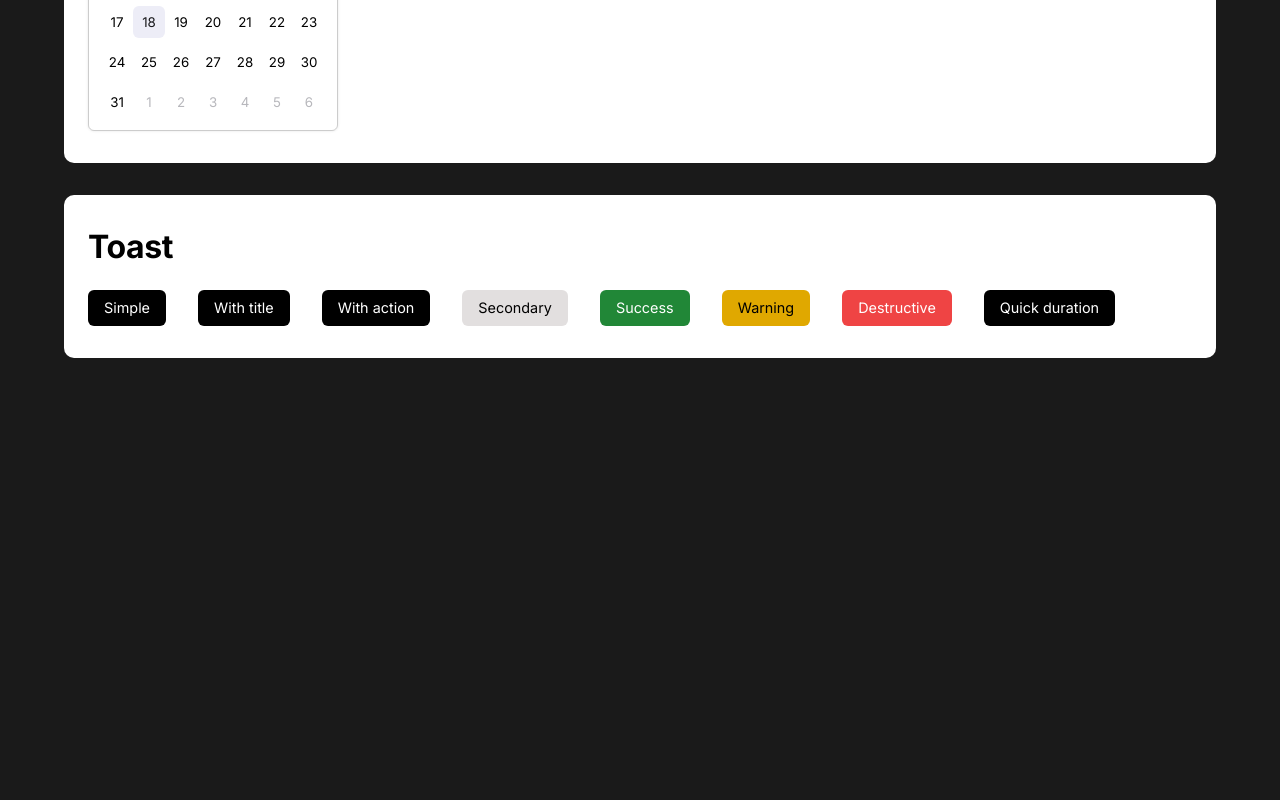
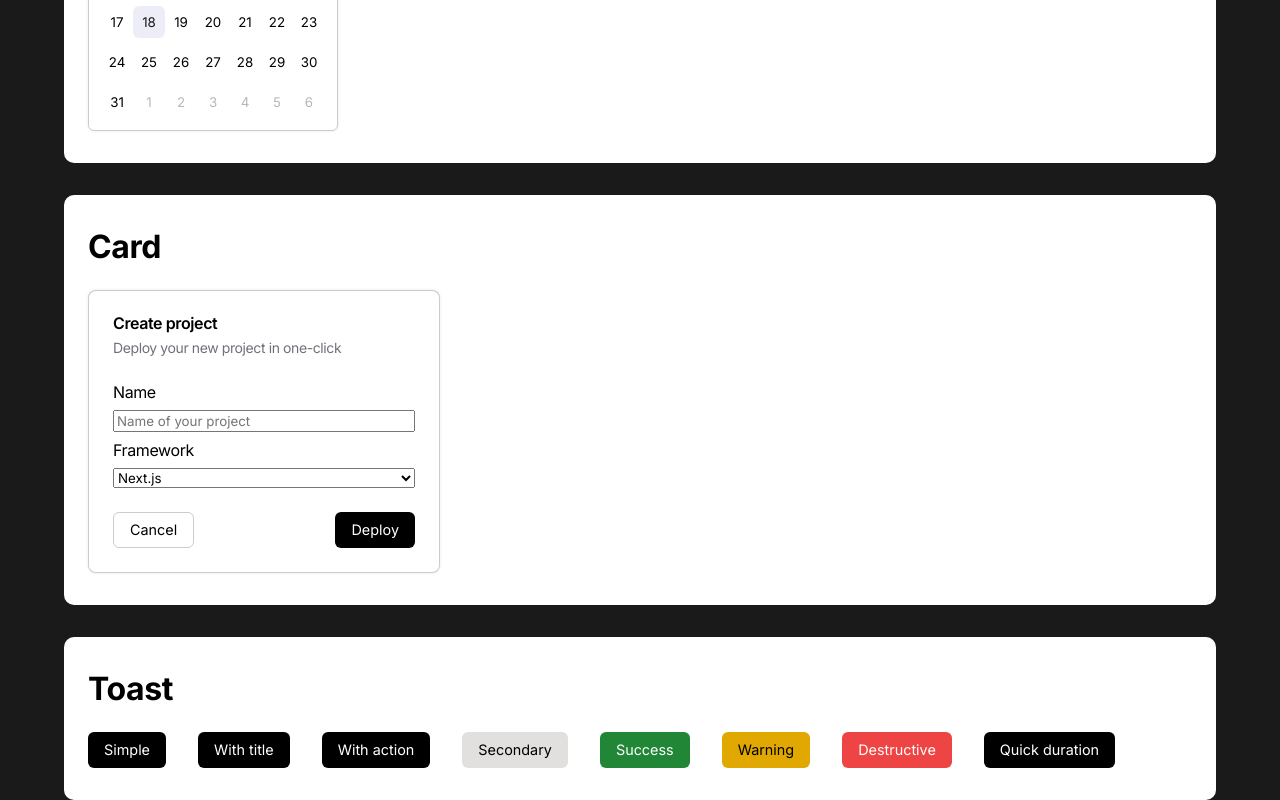
Before and after one commit to EtienneCClarke/EndUI, a React (Vite) app: page / in a window 1280 px wide. Shown: the part 1765-2565 px from the top of the page. Before the commit the page ends 2123 px from the top, so only its background shows below. Built offline with nearby package versions, Linux system fonts and the light colour scheme.

Commit message:
Added card example

```diff
--- a/src/App.tsx
+++ b/src/App.tsx
@@ -5,6 +5,7 @@ import BadgeExample from "./ui/examples/badge-example";
 import ToastExample from "./ui/examples/toast-example";
 import AlertDialogExample from "./ui/examples/alert-dialog-example";
 import CalendarExample from "./ui/examples/calendar-example";
+import CardExample from "./ui/examples/card-example";
 import "./app.css";
 
 function App() {
@@ -17,6 +18,7 @@ function App() {
       <BadgeExample />
       <ButtonExample />
       <CalendarExample />
+      <CardExample />
       <ToastExample />
     </>
   );
```
